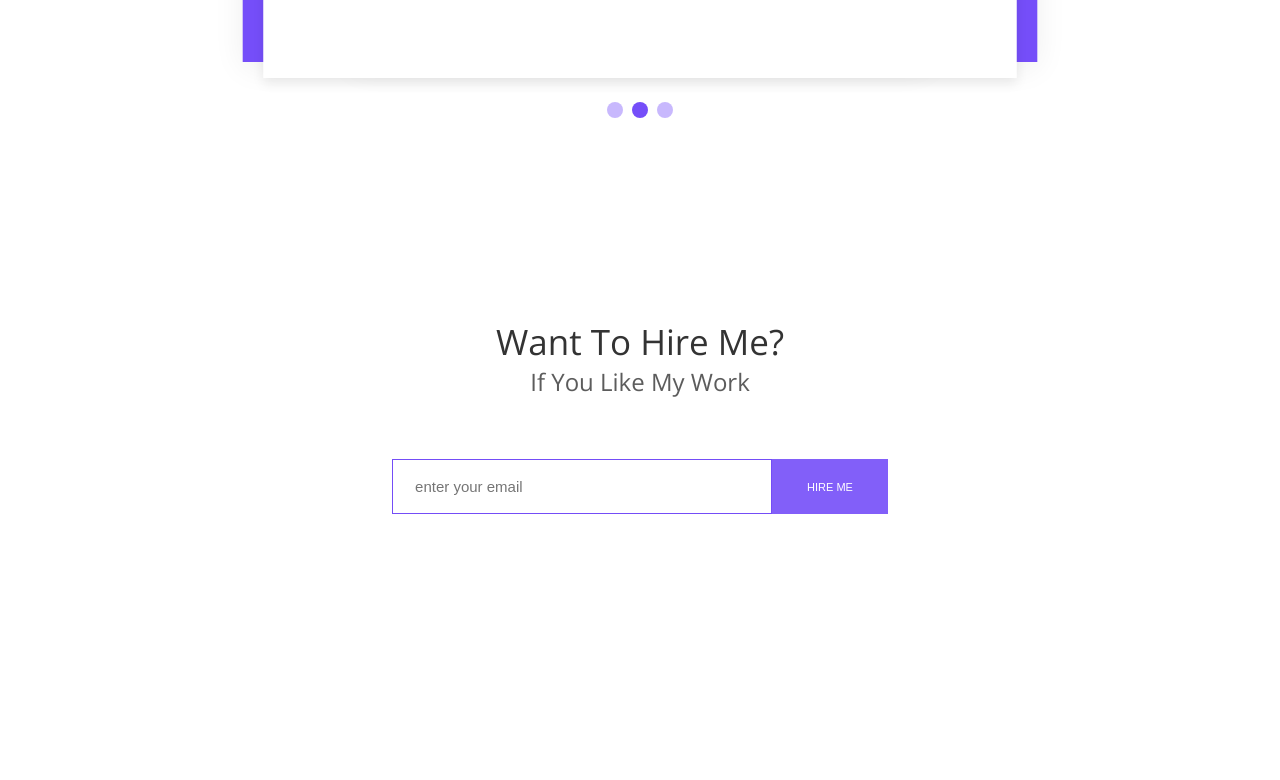
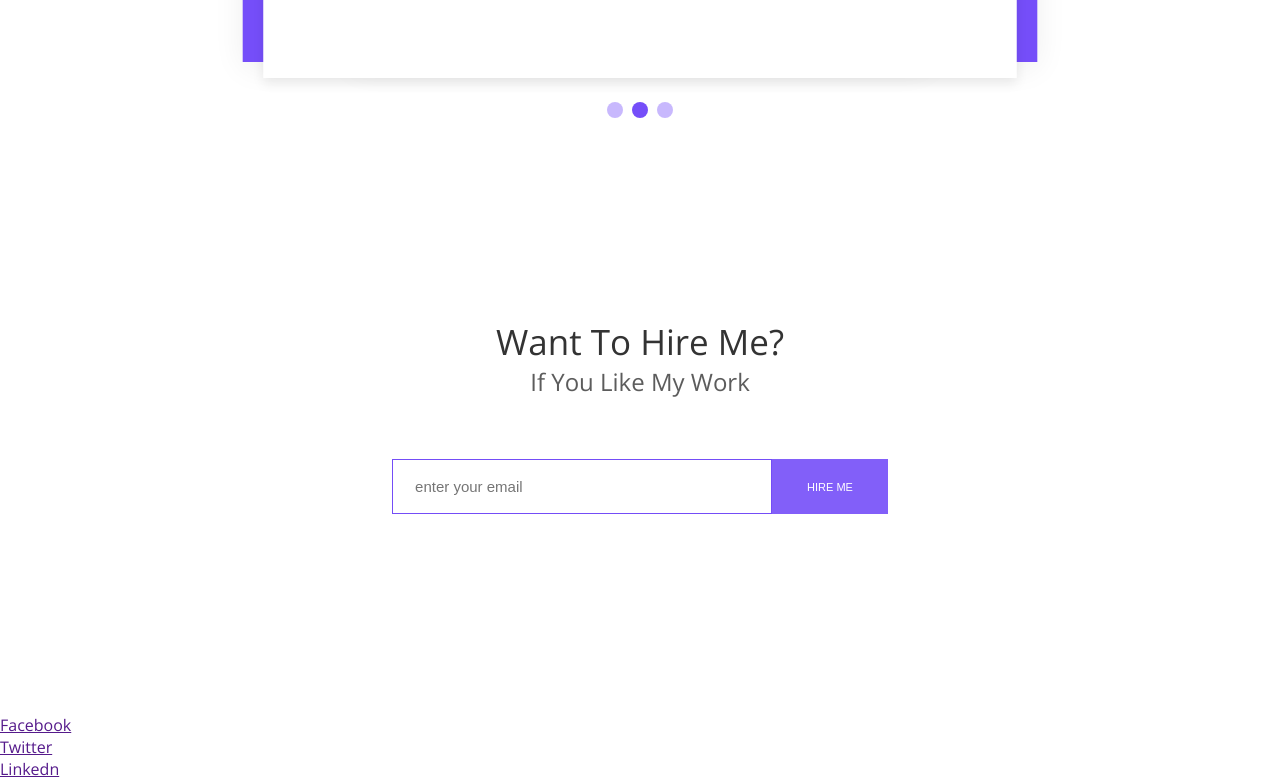
Before and after one commit to FeelipePM/curso-marcobrunobr, a plain HTML site: page index.html in a window 1280 px wide. Shown: the part 3677-4457 px from the top of the page. Before the commit the page ends 4391 px from the top, so only its background shows below. Drawn offline with nearby package versions, Linux system fonts and the light colour scheme.

Commit message:
Começando a criar o footer

```diff
--- a/index.html
+++ b/index.html
@@ -18,6 +18,7 @@
     <link rel="stylesheet" href="css/objects/main-subtitle.css">
     <link rel="stylesheet" href="css/objects/wrap-portfolio.css">
     <link rel="stylesheet" href="css/objects/main-figure.css">
+    <link rel="stylesheet" href="css/objects/main-msg.css">
 
     <link rel="stylesheet" href="css/components/main-header.css">
     <link rel="stylesheet" href="css/components/main-menu.css">
@@ -202,6 +203,22 @@
         </form>
     </section>
 
+    <footer class="main-footer">
+        <h1 class="main-logo"></h1>
+
+        <nav class="navigation">
+            <li class="item">
+                <a href="" class="action">Facebook</a>
+            </li>
+            <li class="item">
+                <a href="" class="action">Twitter</a>
+            </li>
+            <li class="item">
+                <a href="" class="action">Linkedn</a>
+            </li>
+        </nav>
+    </footer>
+
     <script src="js/component/main-expand.js"></script>
     <script src="js/component/main-carrousel.js"></script>
     <script src="js/component/main-form.js"></script>
```
